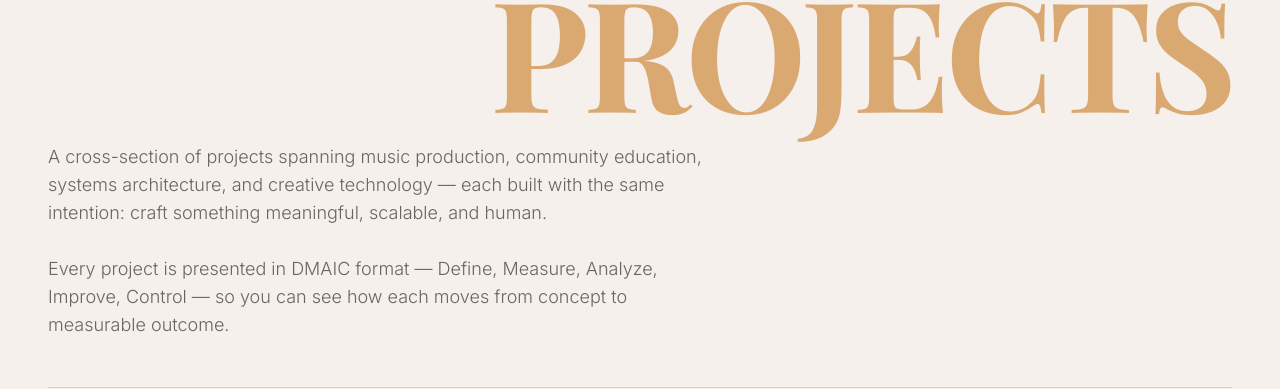
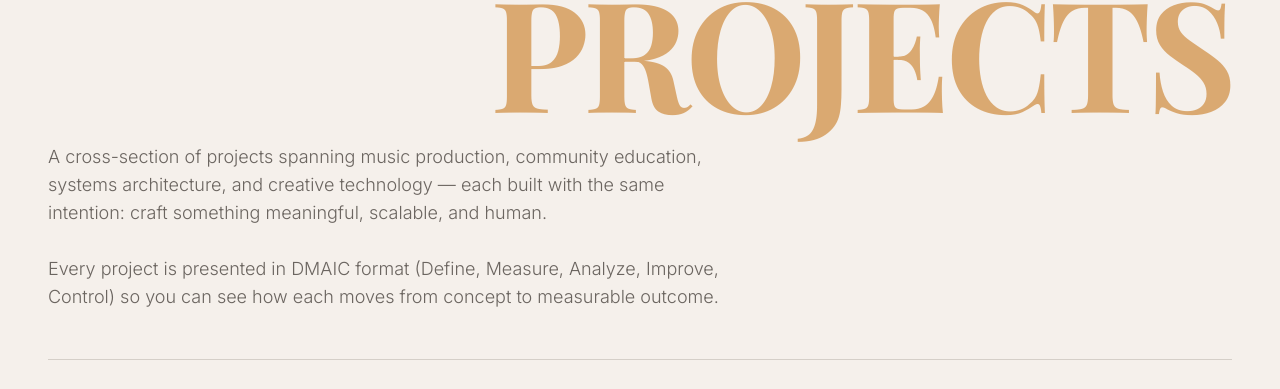
Before and after one commit to 3rdaveba/IDOMUSICSTUFF, a React (Vite) app in the folder app/: page /#/ in a window 1280 px wide. Shown: the part 2422-2811 px from the top of the page. Built offline with nearby package versions, Linux system fonts and the light colour scheme; a web font is replaced by a local one.

Commit message:
style(work): use parentheses for DMAIC description

```diff
--- a/app/src/sections/WorkSection.tsx
+++ b/app/src/sections/WorkSection.tsx
@@ -65,7 +65,7 @@ export default function WorkSection() {
           systems architecture, and creative technology — each built with the same
           intention: craft something meaningful, scalable, and human.
           <br /><br />
-          Every project is presented in DMAIC format — Define, Measure, Analyze, Improve, Control — so you can see how each moves from concept to measurable outcome.
+          Every project is presented in DMAIC format (Define, Measure, Analyze, Improve, Control) so you can see how each moves from concept to measurable outcome.
         </p>
 
         {/* Divider */}
```
